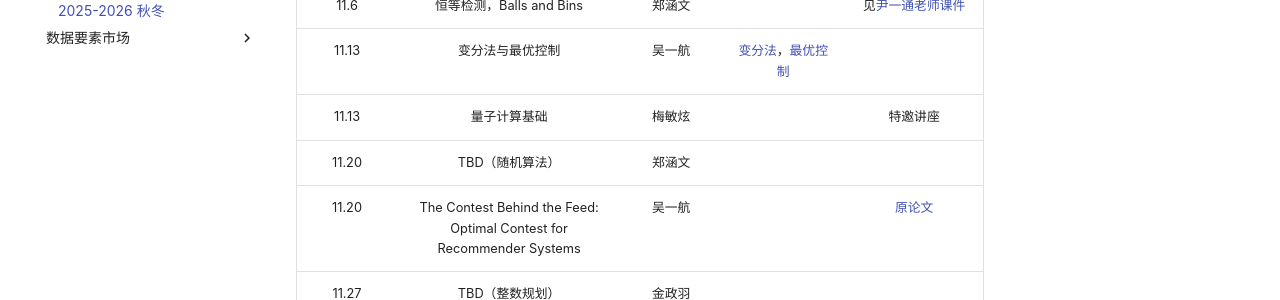
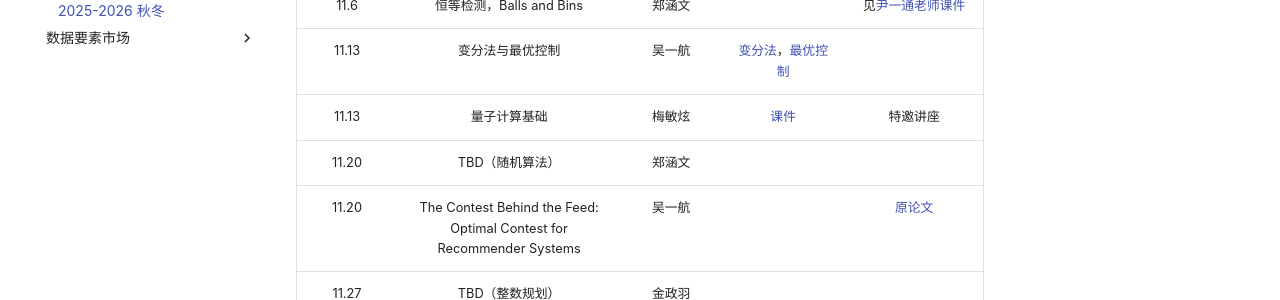
Before and after one commit to yhwu-is/Teach, an MkDocs documentation site: the page built from docs/ec/seminar/25fa.md, in a window 1280 px wide and 900 px high, scrolled down 1934 px. Shown: the part 151-451 px from the top of the window. Built offline with MkDocs 1.6.1 and Material for MkDocs 9.7.7, drawn with Linux system fonts in a browser that asks for light colours; comment, search, counter and statistics services are not loaded.

Commit message:
docs: 更新EC讨论班

```diff
--- a/docs/ec/seminar/25fa.md
+++ b/docs/ec/seminar/25fa.md
@@ -51,7 +51,7 @@
 | 11.6 | 原始-对偶方法 | 阳先毅 | [课件](25fa/原始-对偶方法.pdf) |  |
 | 11.6 | 恒等检测，Balls and Bins | 郑涵文 |  | 见[尹一通老师课件](https://tcs.nju.edu.cn/wiki/index.php/%E9%9A%8F%E6%9C%BA%E7%AE%97%E6%B3%95_(Fall_2015)) |
 | 11.13 | 变分法与最优控制 | 吴一航 | [变分法](25fa/25fa-lec01-cv.pdf)，[最优控制](25fa/25fa-lec02-optcontrol.pdf) |  |
-| 11.13 | 量子计算基础 | 梅敏炫 |  | 特邀讲座 |
+| 11.13 | 量子计算基础 | 梅敏炫 | [课件](25fa/hsp.pdf) | 特邀讲座 |
 | 11.20 | TBD（随机算法） | 郑涵文 |  |  |
 | 11.20 | The Contest Behind the Feed: Optimal Contest for Recommender Systems | 吴一航 |  | [原论文](25fa/The%20Contest%20Behind%20the%20Feed-Optimal%20Contest%20for%20Recommender%20Systems.pdf) |
 | 11.27 | TBD（整数规划） | 金政羽 |  |  |
```
Also changed, not shown: 1 other file.
